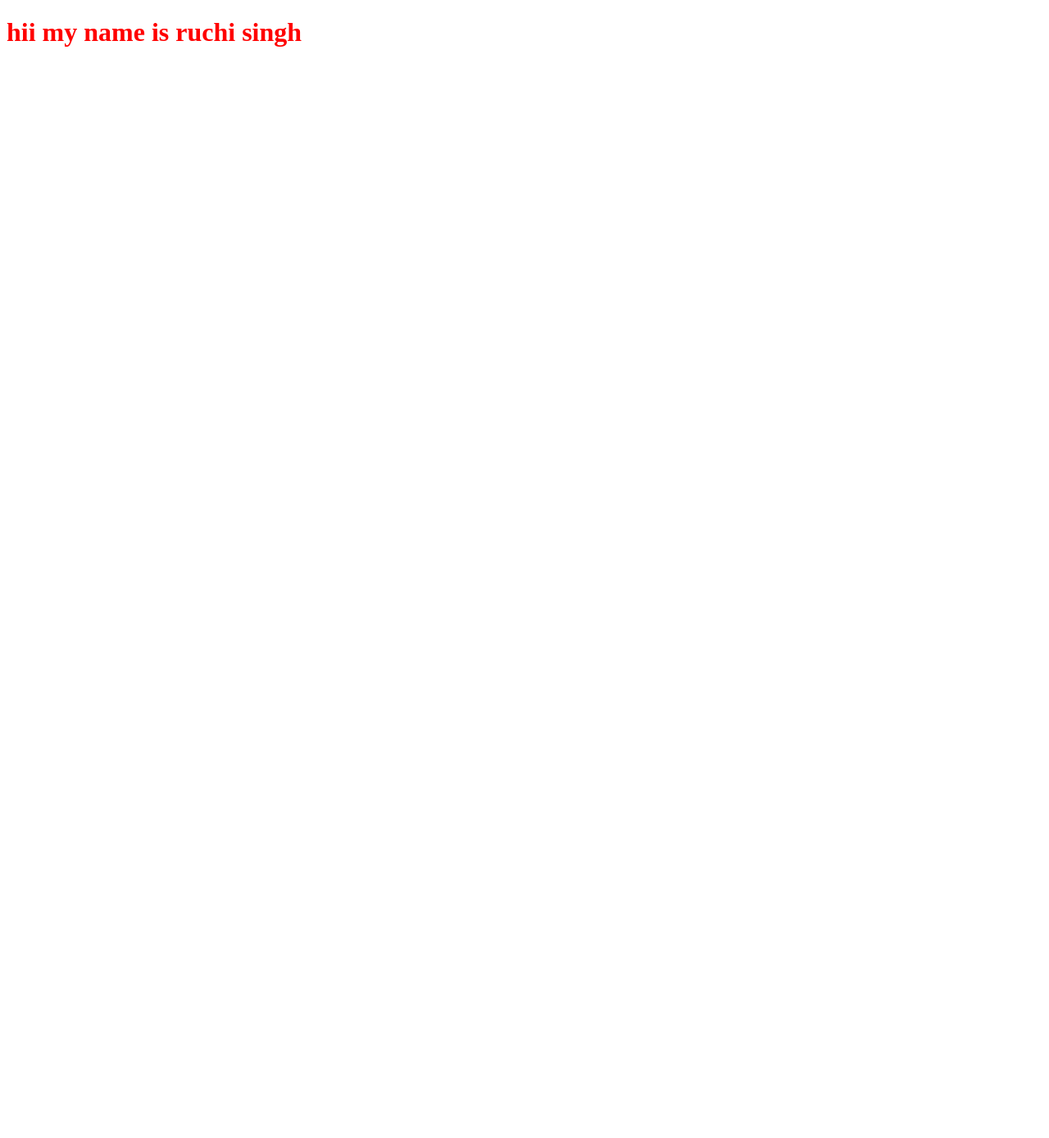
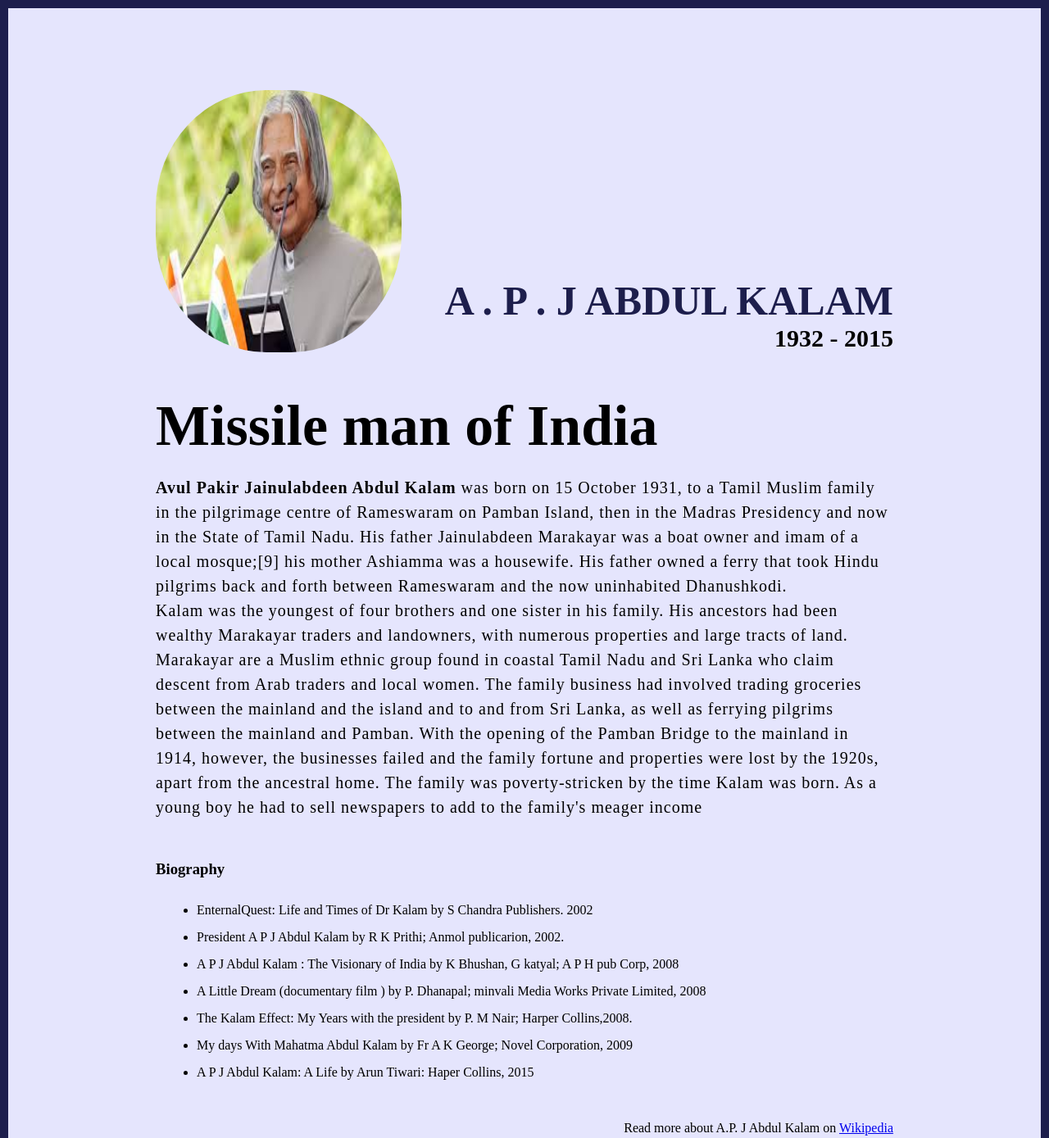
Before and after one commit to student-apnagithub/A.P.J-Abdul-Kalam, a plain HTML site: page index.html in a window 1280 px wide. Shown: the top 1389 px of the page at 82% size. Before the commit the page ends 800 px from the top, so only its background shows below. Drawn offline with Linux system fonts and the light colour scheme.

Commit message:
add something

```diff
--- a/index.html
+++ b/index.html
@@ -7,6 +7,54 @@
     <link rel="stylesheet" href="style.css">
 </head>
 <body>
-    <h1>hii my name is ruchi singh</h1>
+    <div class="container">
+        <div class="content">
+
+            <section class="top_section">
+                <div class="image_container">
+                    <img src="./images/apj.jpg" alt="tribut">
+                </div>
+                <div>
+                    <h1>A . P . J Abdul Kalam</h1>
+                    <h4>1932 - 2015</h4>
+                </div>
+            </section>
+            <section class="about_section">
+                <h2>Missile man of India</h2>
+                <p><b>Avul Pakir Jainulabdeen Abdul Kalam </b>was born on 15 October 1931, to a Tamil Muslim
+                    family in the pilgrimage centre of Rameswaram on Pamban Island, then in the Madras
+                    Presidency and now in the State of Tamil Nadu. His father Jainulabdeen Marakayar was a
+                    boat owner and imam of a local mosque;[9] his mother Ashiamma was a housewife.
+                    His father owned a ferry that took Hindu pilgrims back and forth between Rameswaram and the
+                    now uninhabited Dhanushkodi.<br>
+                    Kalam was the youngest of four brothers and one sister in his family.
+                    His ancestors had been wealthy Marakayar traders and landowners, with numerous properties
+                    and large tracts of land. Marakayar are a Muslim ethnic group found in coastal Tamil Nadu
+                    and Sri Lanka who claim descent from Arab traders and local women. The family business
+                    had involved trading groceries between the mainland and the island and to and from Sri
+                    Lanka, as well as ferrying pilgrims between the mainland and Pamban. With the opening of
+                    the Pamban Bridge to the mainland in 1914, however, the businesses failed and the family
+                    fortune and properties were lost by the 1920s, apart from the ancestral home.
+                    The family was poverty-stricken by the time Kalam was born. As a young boy he had to
+                    sell newspapers to add to the family's meager income</p>
+            </section>
+
+            <section class="biography_section">
+                <h3>Biography</h3>
+                <ul>
+                    <li>EnternalQuest: Life and Times of Dr Kalam by S Chandra Publishers. 2002</li>
+                    <li>President A P J Abdul Kalam by R K Prithi; Anmol publicarion, 2002.</li>
+                    <li>A P J Abdul Kalam : The Visionary of India by K Bhushan, G katyal; A P H pub Corp, 2008</li>
+                    <li>A Little Dream (documentary film ) by P. Dhanapal; minvali Media Works Private Limited, 2008</li>
+                    <li>The Kalam Effect: My Years with the president by P. M Nair; Harper Collins,2008.</li>
+                    <li>My days With Mahatma Abdul Kalam by Fr A K George; Novel Corporation, 2009</li>
+                    <li>A P J Abdul Kalam: A Life by Arun Tiwari: Haper Collins, 2015</li>
+
+                </ul>
+            </section>
+            <footer> <p>Read more about A.P. J Abdul Kalam on <a href="https://en.wikipedia.org/wiki/A._P._J._Abdul_Kalam">Wikipedia</a></p> </footer>
+
+        </div>
+    </div>
 </body>
 </html>
--- a/style.css
+++ b/style.css
@@ -1,3 +1,94 @@
-h1{
-    color: red;
+*{
+    margin: 0;
+    padding: 0;
+    box-sizing: border-box;
+
 }
+
+.container{
+    background-color: #e5e5fd;
+    min-height: 100vh;
+    border: 10px solid #1d1e4c;
+
+}
+
+.content{
+    max-width: 900px;
+    margin: 0 auto;
+}
+
+.top_section{
+    margin-top: 100px;
+    display: flex;
+    justify-content: space-between;
+    align-items: flex-end;
+
+}
+
+.top_section h1{
+    font-size: 50px;
+    font-weight: bold;
+    color: #1d1e4c;
+    text-transform: uppercase;
+}
+
+.top_section h4{
+    text-align: end;
+    font-size: 30px;
+}
+
+.image_container{
+    border-radius: 45%;
+    overflow: hidden;
+}
+
+
+.image_container,
+img{
+    width: 300px;
+    height: 320px;
+}
+
+.about_section{
+    margin-top: 50px;
+
+}
+
+.about_section h2{
+    font-size: 70px;
+    font-weight: 400px;
+    margin-bottom: 20px;
+}
+
+.about_section p{
+    font-size: 20px;
+    line-height: 30px;
+    letter-spacing: 1px;
+
+}
+
+.biography_section{
+    margin: 50px 0;
+}
+
+.biography_section h3{
+    margin-bottom: 30px;
+
+}
+
+.biography_section ul{
+    margin-left: 50px;
+
+}
+
+.biography_section li{
+    margin-bottom: 15px;
+}
+
+footer{
+    margin: 50px 0;
+}
+
+footer p{
+    text-align: end;
+}
```
Also changed, not shown: images/apj.jpg (added).
